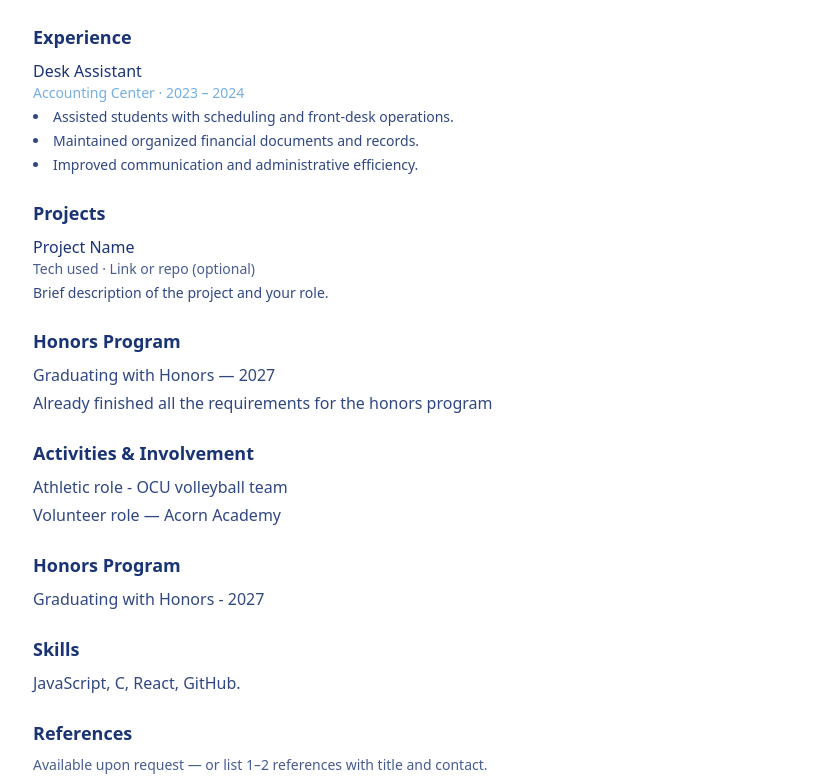
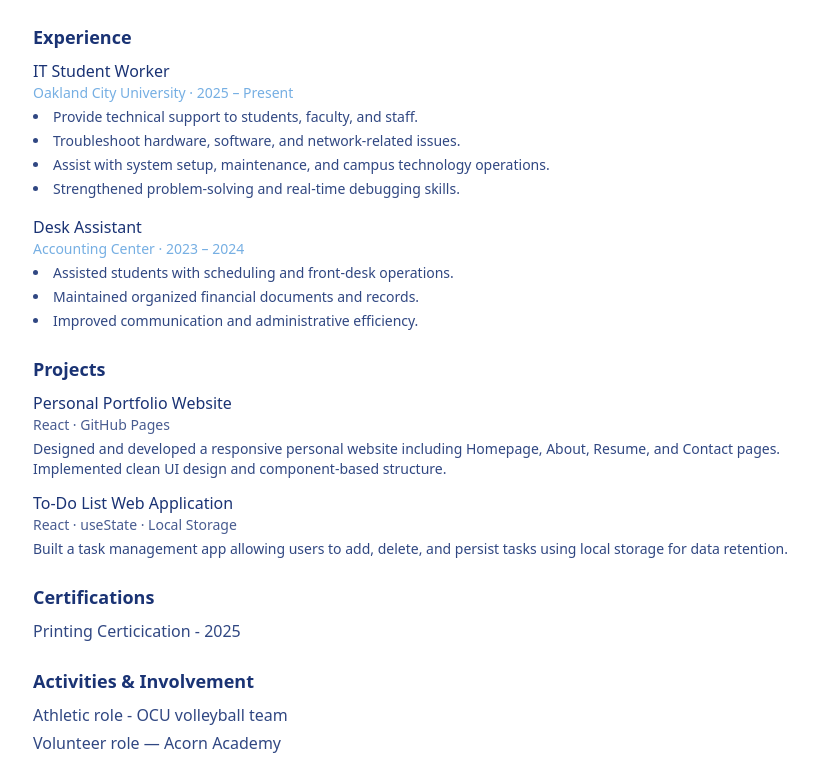
Before and after one commit to SP26-CS351-FragkoTseni/CS351-M04-05-Lab-FragkoTseni, a React (Vite) app: page /resume in a window 1280 px wide. Shown: the part 587-1371 px from the top of the page, without its empty margins (223-1041 px from the left). Built offline with nearby package versions, Linux system fonts and the light colour scheme.

Commit message:
Updated Resume.jsx & added pic to public folder
made some changes on my resume and added the picture

```diff
--- a/src/pages/Resume.jsx
+++ b/src/pages/Resume.jsx
@@ -20,7 +20,7 @@ export default function Resume() {
         <div className="flex-shrink-0 w-36 h-36 rounded-lg overflow-hidden bg-ocu-columbia/30 border-2 border-ocu-columbia flex items-center justify-center">
           {/* Replace src with your photo, e.g. /me.jpg (place file in public/) */}
           <img
-            src= "c:\Users\fragk\OneDrive\Εικόνες\biopic.jpg"
+            src= "/biopic.jpg"
             alt="Your photo"
             className="w-full h-full object-cover"
             onError={(e) => {
@@ -71,6 +71,18 @@ export default function Resume() {
         <h2 className="text-lg font-semibold text-ocu-navy mb-2">Experience</h2>
         <div className="space-y-4">
           <div>
+            <p className="font-medium text-ocu-navy">IT Student Worker</p>
+            <p className="text-ocu-columbia text-sm">
+              Oakland City University · 2025 – Present
+            </p>
+            <ul className="list-disc list-inside text-ocu-navy/90 text-sm mt-1 space-y-1">
+              <li>Provide technical support to students, faculty, and staff.</li>
+              <li>Troubleshoot hardware, software, and network-related issues.</li>
+              <li>Assist with system setup, maintenance, and campus technology operations.</li>
+              <li>Strengthened problem-solving and real-time debugging skills.</li>
+            </ul>
+          </div>
+          <div>
             <p className="font-medium text-ocu-navy">Desk Assistant</p>
             <p className="text-ocu-columbia text-sm">Accounting Center · 2023 – 2024</p>
             <ul className="list-disc list-inside text-ocu-navy/90 text-sm mt-1 space-y-1">
@@ -87,19 +99,35 @@ export default function Resume() {
         <h2 className="text-lg font-semibold text-ocu-navy mb-2">Projects</h2>
         <div className="space-y-3">
           <div>
-            <p className="font-medium text-ocu-navy">Project Name</p>
-            <p className="text-ocu-navy/80 text-sm">Tech used · Link or repo (optional)</p>
-            <p className="text-ocu-navy/90 text-sm mt-1">Brief description of the project and your role.</p>
+            <p className="font-medium text-ocu-navy">Personal Portfolio Website</p>
+            <p className="text-ocu-navy/80 text-sm">
+              React · GitHub Pages
+            </p>
+            <p className="text-ocu-navy/90 text-sm mt-1">
+              Designed and developed a responsive personal website including
+              Homepage, About, Resume, and Contact pages. Implemented clean UI
+              design and component-based structure.
+            </p>
+          </div>
+
+          <div>
+            <p className="font-medium text-ocu-navy">To-Do List Web Application</p>
+            <p className="text-ocu-navy/80 text-sm">
+              React · useState · Local Storage
+            </p>
+            <p className="text-ocu-navy/90 text-sm mt-1">
+              Built a task management app allowing users to add, delete, and
+              persist tasks using local storage for data retention.
+            </p>
           </div>
         </div>
       </section>
 
       {/* Certifications — TODO: add certs, courses, badges */}
       <section className="mb-6">
-        <h2 className="text-lg font-semibold text-ocu-navy mb-2">Honors Program</h2>
+        <h2 className="text-lg font-semibold text-ocu-navy mb-2">Certifications</h2>
         <ul className="text-ocu-navy/90 space-y-1">
-          <li>Graduating with Honors — 2027</li>
-          <li>Already finished all the requirements for the honors program</li>
+          <li>Printing Certicication - 2025</li>
         </ul>
       </section>
 
@@ -114,9 +142,10 @@ export default function Resume() {
 
       {/* Awards — TODO: honors, scholarships */}
       <section className="mb-6">
-        <h2 className="text-lg font-semibold text-ocu-navy mb-2">Honors Program</h2>
+        <h2 className="text-lg font-semibold text-ocu-navy mb-2">Awards and Honors</h2>
         <ul className="text-ocu-navy/90 space-y-1">
           <li>Graduating with Honors - 2027</li>
+          <li>Athletic Scholarship Recipient</li>
         </ul>
       </section>
 
@@ -124,7 +153,8 @@ export default function Resume() {
       <section className="mb-6">
         <h2 className="text-lg font-semibold text-ocu-navy mb-2">Skills</h2>
         <p className="text-ocu-navy/90">
-          JavaScript, C, React, GitHub.
+          JavaScript, React, HTML, CSS, C Programming, Git, GitHub,
+          Problem Solving, Teamwork, Time Management
         </p>
       </section>
 
@@ -132,7 +162,7 @@ export default function Resume() {
       <section>
         <h2 className="text-lg font-semibold text-ocu-navy mb-2">References</h2>
         <p className="text-ocu-navy/80 text-sm">
-          Available upon request — or list 1–2 references with title and contact.
+          Available upon request
         </p>
       </section>
     </div>
```
Also changed, not shown: public/biopic.jpg (added).
